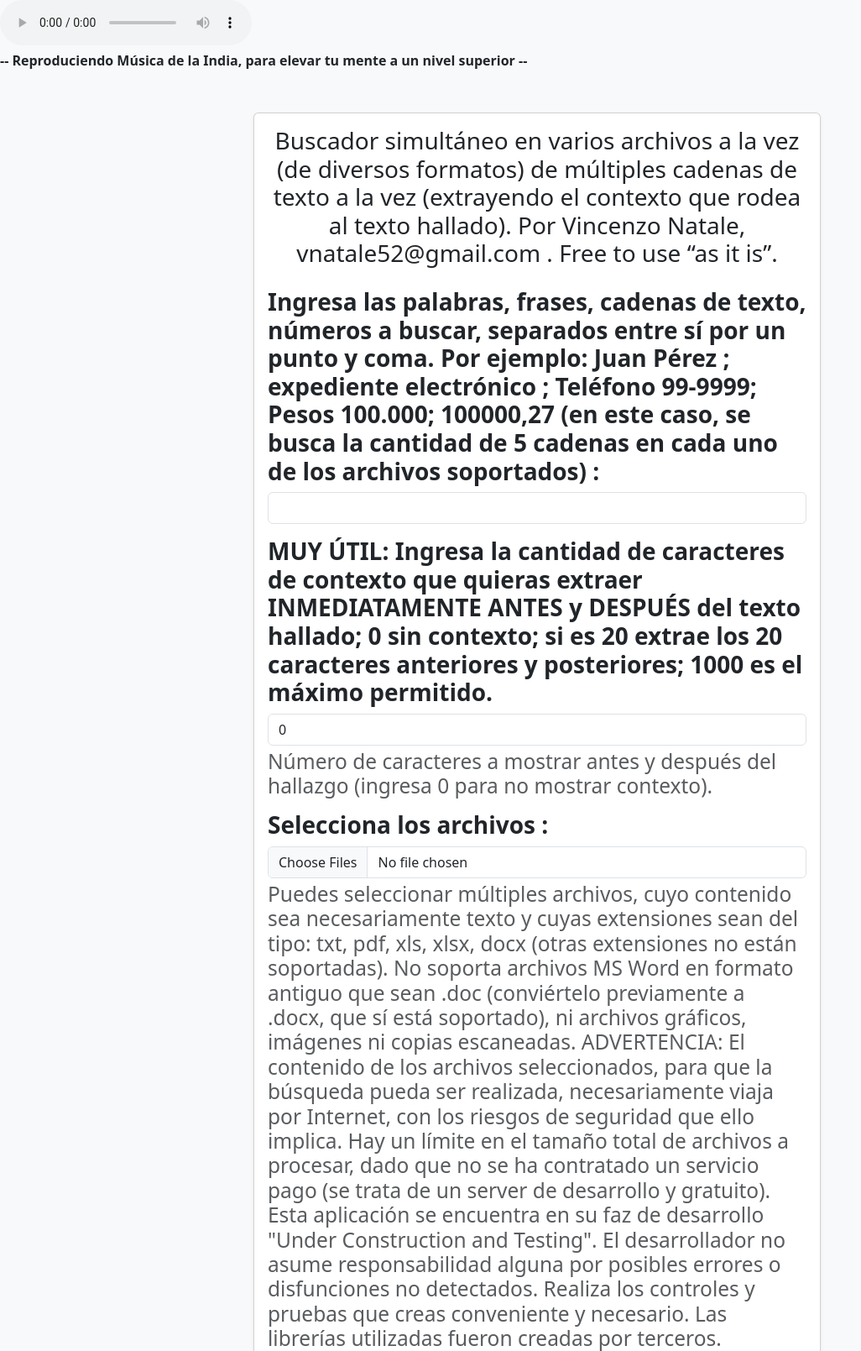
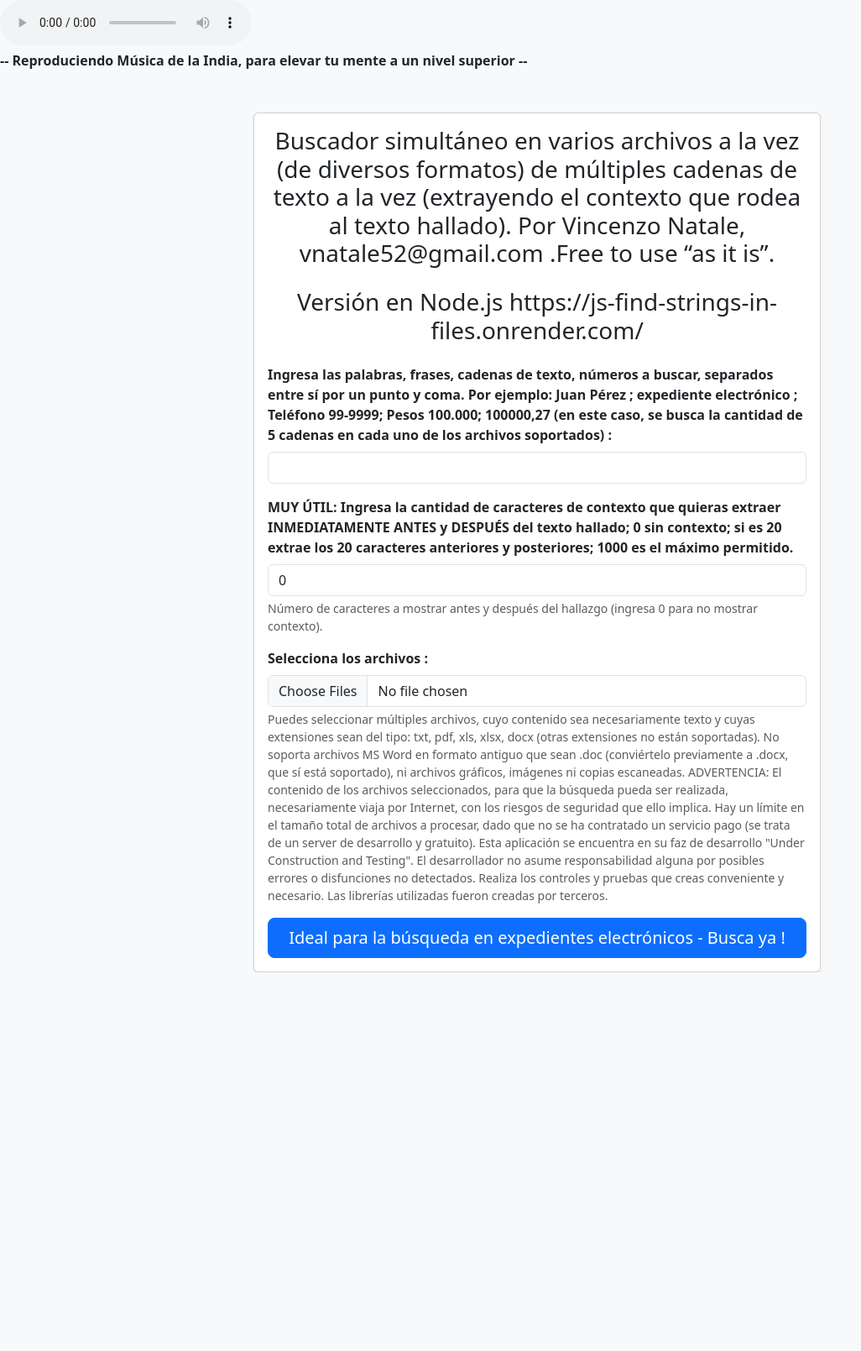
Before and after one commit to vnatale52/Find_Strings_in_Files, a Flask app: page / in a window 1280 px wide. Shown: the top 1609 px of the page at 84% size, without its empty margins (0-1026 px from the left). After the commit the page ends 1158 px from the top, so only its background shows below. Run offline with Flask 3, Linux system fonts and the light colour scheme.

Commit message:
Update index.html

```diff
--- a/templates/index.html
+++ b/templates/index.html
@@ -21,8 +21,8 @@
     <div class="container">
         <div class="card shadow-sm">
             <div class="card-body">
-                <h3 class="card-title text-center mb-4">Buscador simultáneo en varios archivos a la vez (de diversos formatos) de múltiples cadenas de texto a la vez (extrayendo el contexto que rodea al texto hallado).  Por Vincenzo Natale, vnatale52@gmail.com  . Free to use “as it is”. </h3>
-                <h3 Versión en Node.js  https://js-find-strings-in-files.onrender.com/ </h3>
+                <h3 class="card-title text-center mb-4">Buscador simultáneo en varios archivos a la vez (de diversos formatos) de múltiples cadenas de texto a la vez (extrayendo el contexto que rodea al texto hallado).  Por Vincenzo Natale, vnatale52@gmail.com .Free to use “as it is”. </h3>
+                <h3 class="card-title text-center mb-4">Versión en Node.js  https://js-find-strings-in-files.onrender.com/ </h3>
 
                 {% with messages = get_flashed_messages(with_categories=true) %}
                     {% if messages %}
```
